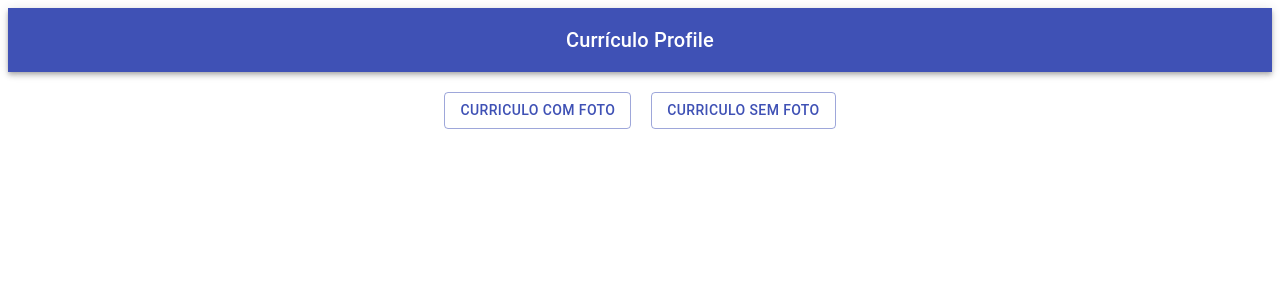
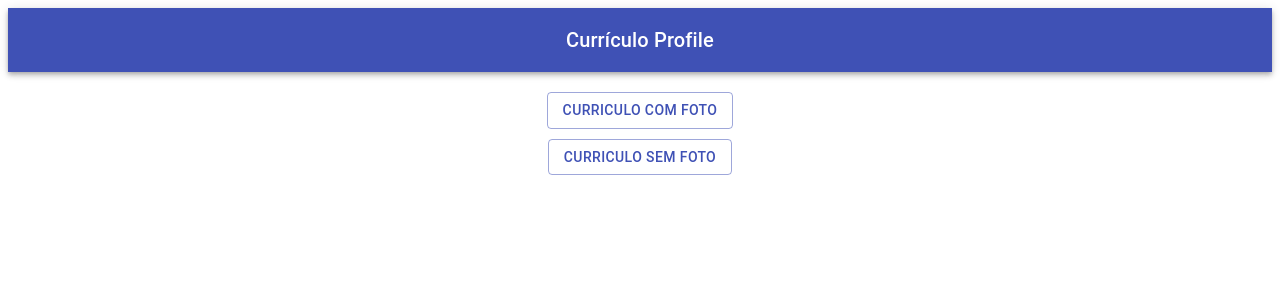
Before and after one commit to LucasZod/curriculo-profile, a React (Create React App) app: page / in a window 1280 px wide. Shown: the top 300 px of the page. Built offline with nearby package versions, Linux system fonts and the light colour scheme.

Commit message:
curriculo-profile 1.0

```diff
--- a/src/Home.js
+++ b/src/Home.js
@@ -6,8 +6,10 @@ export default function Home(){
 
     const useStyles = makeStyles((theme)=>({
         button:{
+            margin: 10,
+        },
+        link:{
             textDecoration: "none",
-            margin: 10,
         },
     }));
 
@@ -15,13 +17,17 @@ export default function Home(){
 
     return(
         <div>
-            <Link className={classes.button} to='/curriculo1'>
+            <div className={classes.button}>
+            <Link className={classes.link} to='/curriculo1'>
                 <Button color="primary" variant="outlined">Curriculo com Foto</Button>
             </Link>
+            </div>
 
-            <Link className={classes.button} to='/'>
+            <div className={classes.button}>
+            <Link className={classes.link} to='/'>
             <Button color="primary" variant="outlined">Curriculo sem Foto</Button>
             </Link>
+            </div>
         </div>
     );
 }
--- a/src/StepThree.js
+++ b/src/StepThree.js
@@ -12,7 +12,7 @@ import {Link} from "react-router-dom";
 const useStyles = makeStyles((theme) => ({
     margin: {
         margin: theme.spacing(1),
-        width: 430,
+        width: 350,
     },
     button: {
         margin: theme.spacing(1),
--- a/src/StepTwo.js
+++ b/src/StepTwo.js
@@ -10,7 +10,7 @@ import Validacao from "./Validator";
 const useStyles = makeStyles((theme) => ({
     margin: {
         margin: theme.spacing(3),
-        width: 430,
+        width: 350,
     },
     button: {
         margin: theme.spacing(1),
--- a/src/Validator.js
+++ b/src/Validator.js
@@ -58,6 +58,7 @@ const validacoesKeys = [
     {
         campo: 'inf',
         metodo: 'isEmpty',
+        char: 300,
         validoQuando: false,
         mensagem: 'Entre com uma Informação'
     },
```
